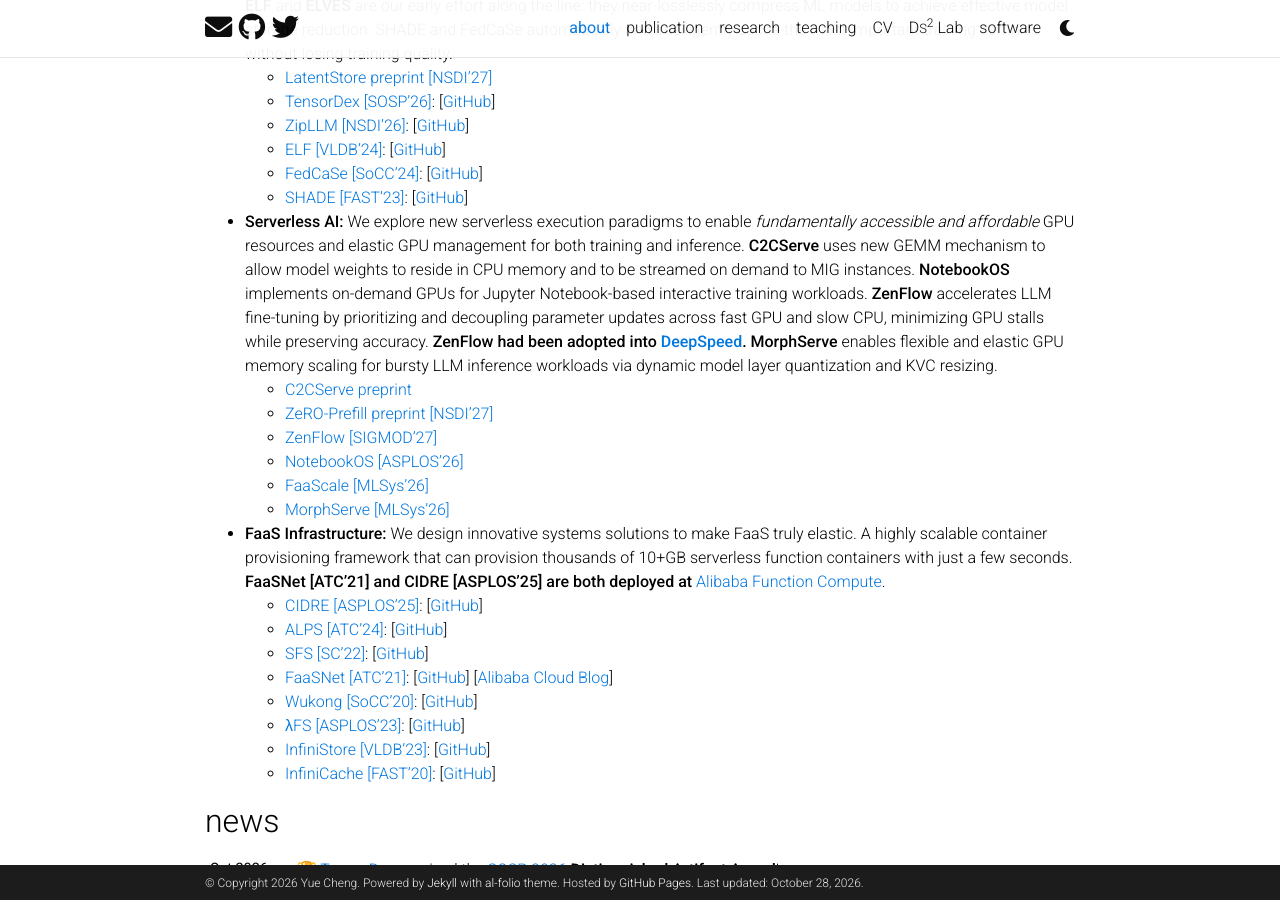
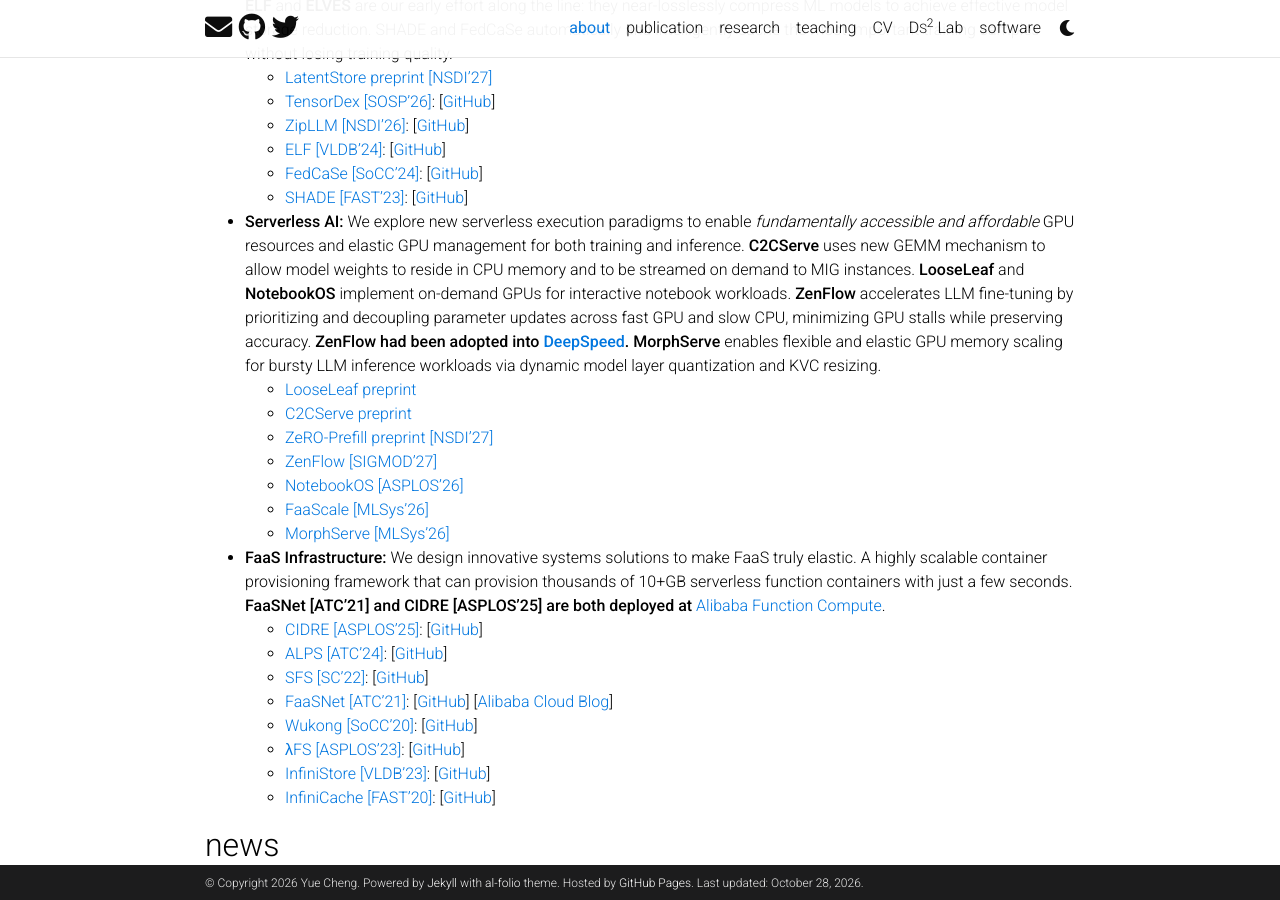
Before and after one commit to tddg/tddg.github.io, a Jekyll site: the page built from _pages/about.md, in a window 1280 px wide and 900 px high, scrolled down 1176 px. Built offline with Jekyll 4.4.1, drawn with Linux system fonts in a browser that asks for light colours; full-size pictures stand in for the smaller copies a plugin makes; emoji names are drawn with the system emoji font; comment, search, counter and statistics services are not loaded; a style sheet for code colours, icons or effects is not loaded.

Commit message:
added looseleaf

```diff
--- a/_pages/about.md
+++ b/_pages/about.md
@@ -92,8 +92,8 @@ We explore new serverless execution paradigms to enable
 GPU management for both training and inference.
 **C2CServe** uses new GEMM mechanism to allow model weights
 to reside in CPU memory and to be streamed on demand to MIG instances.
-**NotebookOS** implements on-demand
-GPUs for Jupyter Notebook-based interactive training workloads.
+**LooseLeaf** and **NotebookOS** implement on-demand
+GPUs for interactive notebook workloads.
 **ZenFlow** accelerates LLM fine-tuning by prioritizing and
 decoupling parameter updates across fast GPU and slow CPU,
 minimizing GPU stalls while preserving accuracy.
@@ -102,6 +102,7 @@ minimizing GPU stalls while preserving accuracy.
 **MorphServe** enables flexible and elastic GPU memory scaling for
 bursty LLM inference workloads via dynamic model layer quantization
 and KVC resizing.
+  * [LooseLeaf preprint](https://arxiv.org/abs/2610.33275){:target="\_blank"}
   * [C2CServe preprint](https://arxiv.org/abs/2605.19481){:target="\_blank"}
   * [ZeRO-Prefill preprint [NSDI'27]](https://arxiv.org/abs/2605.02960){:target="\_blank"}
   * [ZenFlow [SIGMOD'27]](https://arxiv.org/abs/2505.12242){:target="\_blank"}
```
